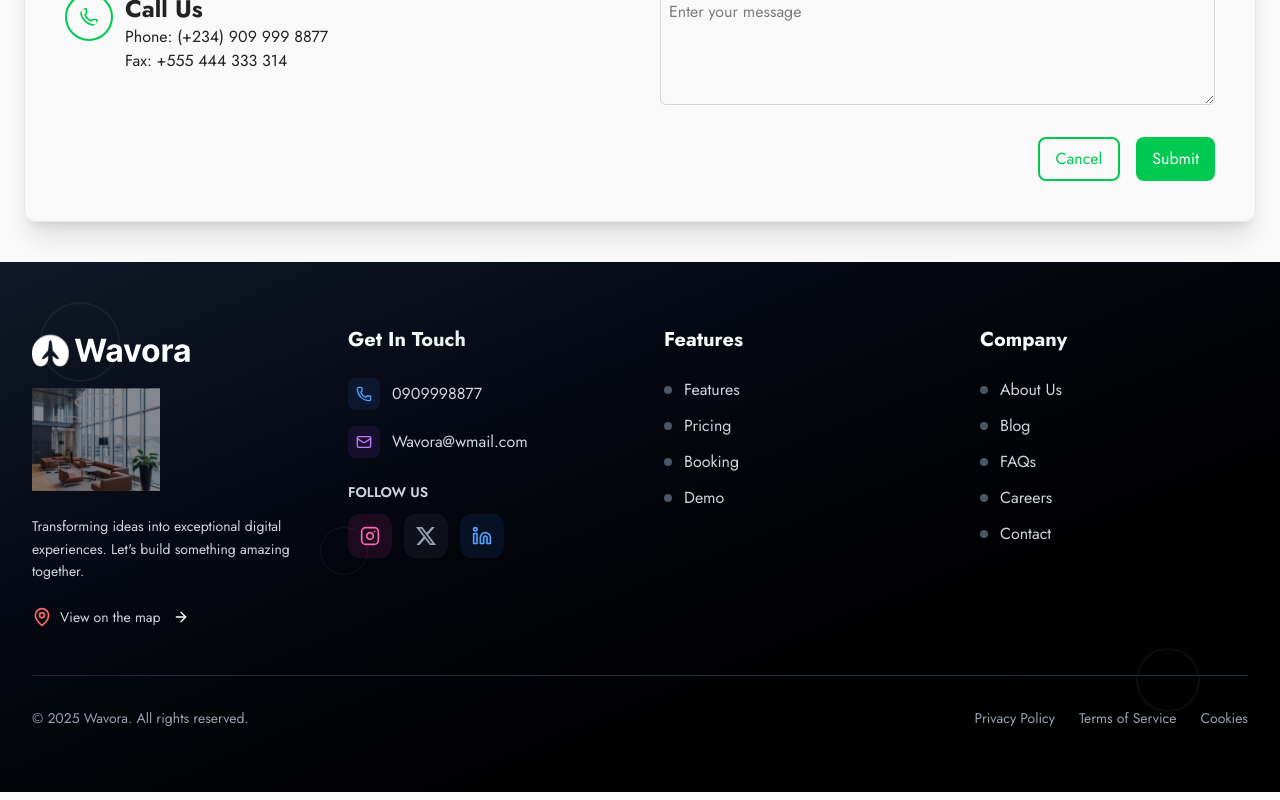
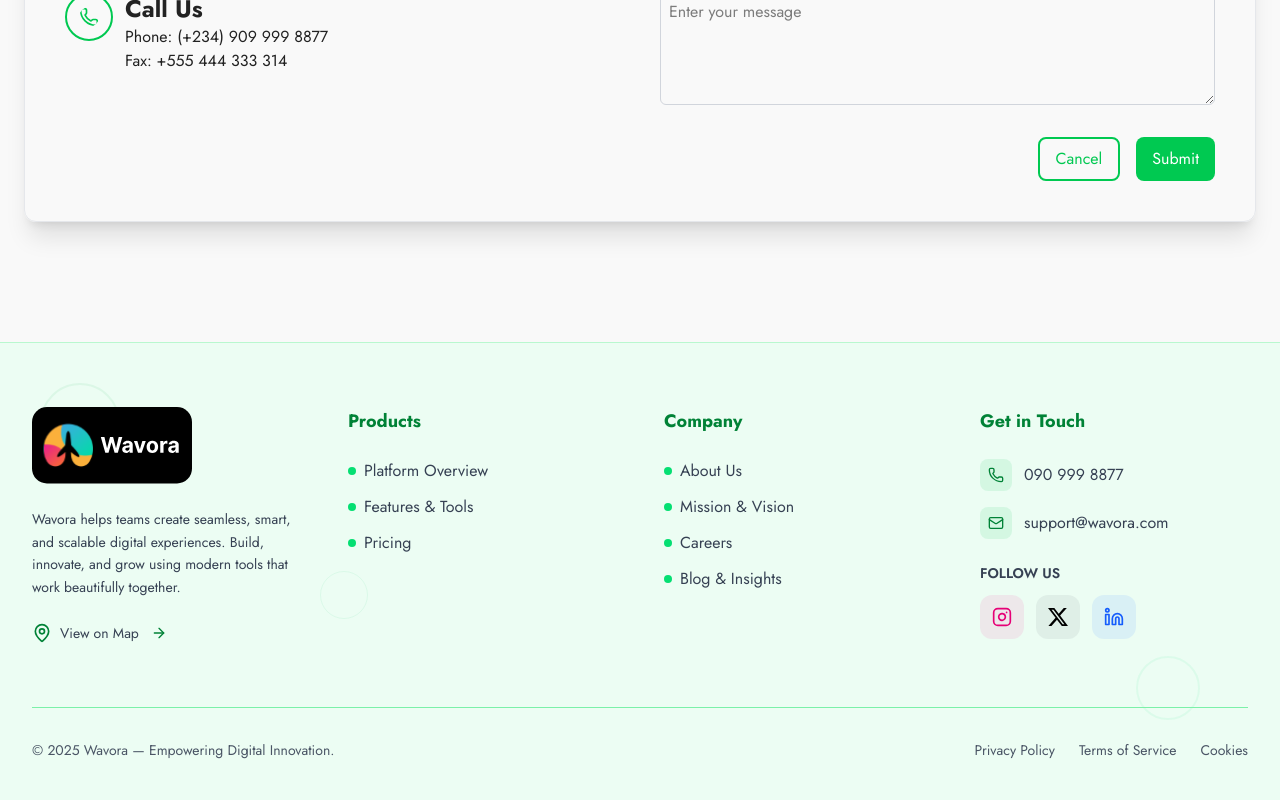
Before and after one commit to mateenOlalekan/waluremain, a React (Vite) app: page /contact in a window 1280 px wide. Shown: the part 881-1681 px from the top of the page. Built offline with nearby package versions, Linux system fonts and the light colour scheme.

Commit message:
feaure component update

```diff
--- a/src/components/Feature.jsx
+++ b/src/components/Feature.jsx
@@ -31,6 +31,8 @@ const features = [
     popular: false
   },
 ];
+
+
 
 export default function Features() {
   return (
@@ -71,7 +73,7 @@ export default function Features() {
               <h3 className="text-2xl font-bold text-gray-900">What We Offer</h3>
               <p className="text-gray-600 mt-2">Everything you need to do your best work</p>
             </div>
-            <div className="grid grid-cols-2 gap-4">
+            <div className="grid grid-cols-1 md:grid-cols-2 gap-4">
               {[
                 { text: "Gigabit Fiber Internet & Backup Power", icon: "⚡" },
                 { text: "24/7 Secure Access & CCTV Monitoring", icon: "🔒" },
--- a/src/components/Footer.jsx
+++ b/src/components/Footer.jsx
@@ -1,133 +1,164 @@
-import { Instagram, Linkedin, MapPin, Phone, Mail, ArrowRight } from "lucide-react";
+import {
+  Instagram,
+  Linkedin,
+  MapPin,
+  Phone,
+  Mail,
+  ArrowRight,
+} from "lucide-react";
 import { BsTwitterX } from "react-icons/bs";
-import logo from "../assets/DefaultLogo.svg";
-import shadow from "../assets/imgsrc.svg";
+import logo from "../assets/logo.svg";
 
-export default function Footer() {
+function Footer() {
   const currentYear = new Date().getFullYear();
 
   return (
-    <footer className="bg-gradient-to-br from-gray-900 to-black text-white relative overflow-hidden">
-      {/* Background decorative elements */}
-      <div className="absolute inset-0 opacity-5">
-        <div className="absolute top-10 left-10 w-20 h-20 border-2 border-white rounded-full"></div>
-        <div className="absolute bottom-20 right-20 w-16 h-16 border-2 border-white rounded-full"></div>
-        <div className="absolute top-1/2 left-1/4 w-12 h-12 border border-white rounded-full"></div>
+    <footer className="bg-[#ECFDF3] text-gray-800 border-t border-green-200 pt-16 pb-10 mt-20 relative">
+      {/* Decorative light shapes */}
+      <div className="absolute inset-0 pointer-events-none opacity-[0.07]">
+        <div className="absolute top-10 left-10 w-20 h-20 border-2 border-green-600 rounded-full"></div>
+        <div className="absolute bottom-20 right-20 w-16 h-16 border-2 border-green-400 rounded-full"></div>
+        <div className="absolute top-1/2 left-1/4 w-12 h-12 border border-green-500 rounded-full"></div>
       </div>
 
-      <div className="relative max-w-7xl mx-auto px-4 sm:px-6 lg:px-8 py-16">
-        {/* Main footer content */}
-        <div className="grid grid-cols-1 md:grid-cols-2 lg:grid-cols-4 gap-8 lg:gap-12 mb-12">
+      <div className="relative max-w-7xl mx-auto px-6 lg:px-8">
+        <div className="grid grid-cols-2 sm:grid-cols-2 lg:grid-cols-4 gap-12 mb-16">
 
-          {/* Brand Section - Enhanced */}
-          <div className="lg:col-span-1 space-y-6">
-            <div className="flex flex-col space-y-3">
-              <img src={logo} alt="Wavora Logo" className="w-40 filter brightness-0 invert" />
-              <img src={shadow} alt="Shadow Logo" className="w-32 opacity-50" />
-            </div>
-            <p className="text-gray-300 text-sm leading-relaxed max-w-xs">
-              Transforming ideas into exceptional digital experiences. Let's build something amazing together.
+          {/* Brand Section */}
+          <div className="space-y-6 col-span-2 md:col-span-1">
+            <img src={logo} alt="Logo" className="w-40" />
+
+            <p className="text-gray-700 text-sm leading-relaxed max-w-xs">
+              Wavora helps teams create seamless, smart, and scalable digital
+              experiences. Build, innovate, and grow using modern tools that
+              work beautifully together.
             </p>
+
             <div className="flex items-center gap-2 group cursor-pointer">
-              <MapPin className="text-red-400 w-5 h-5 transition-transform group-hover:scale-110" />
-              <span className="text-gray-300 text-sm group-hover:text-white transition-colors">
-                View on the map
+              <MapPin className="text-green-700 w-5 h-5 transition-transform group-hover:scale-110" />
+              <span className="text-gray-700 text-sm group-hover:text-green-700 transition-colors">
+                View on Map
               </span>
-              <ArrowRight className="w-4 h-4 ml-1 transform group-hover:translate-x-1 transition-transform" />
+              <ArrowRight className="w-4 h-4 ml-1 group-hover:translate-x-1 transition-transform text-green-700" />
             </div>
           </div>
 
-          {/* Contact - Enhanced with better styling */}
+          {/* Products */}
           <div className="space-y-6">
-            <h2 className="font-bold text-xl bg-gradient-to-r from-white to-gray-300 bg-clip-text text-transparent">
-              Get In Touch
-            </h2>
+            <h2 className="font-bold text-lg text-green-700">Products</h2>
+            <div className="space-y-3">
+              {[
+                "Platform Overview",
+                "Features & Tools",
+                "Pricing",
+              ].map((item, index) => (
+                <p
+                  key={index}
+                  className="cursor-pointer text-gray-700 hover:text-green-700 transition flex items-center gap-2 group"
+                >
+                  <span className="w-2 h-2 bg-green-400 rounded-full group-hover:bg-green-600 transition"></span>
+                  {item}
+                </p>
+              ))}
+            </div>
+          </div>
+
+          {/* Company */}
+          <div className="space-y-6">
+            <h2 className="font-bold text-lg text-green-700">Company</h2>
+            <div className="space-y-3">
+              {[
+                "About Us",
+                "Mission & Vision",
+                "Careers",
+                "Blog & Insights",
+              ].map((item, index) => (
+                <p
+                  key={index}
+                  className="cursor-pointer text-gray-700 hover:text-green-700 transition flex items-center gap-2 group"
+                >
+                  <span className="w-2 h-2 bg-green-400 rounded-full group-hover:bg-green-600 transition"></span>
+                  {item}
+                </p>
+              ))}
+            </div>
+          </div>
+
+          {/* Get in Touch */}
+          <div className="space-y-6">
+            <h2 className="font-bold text-lg text-green-700">Get in Touch</h2>
+
             <div className="space-y-4">
               <div className="flex items-center gap-3 group">
-                <div className="p-2 bg-blue-500/10 rounded-lg group-hover:bg-blue-500/20 transition-colors">
-                  <Phone className="w-4 h-4 text-blue-400" />
+                <div className="p-2 bg-green-500/10 rounded-lg group-hover:bg-green-500/20 transition">
+                  <Phone className="w-4 h-4 text-green-700" />
                 </div>
-                <span className="text-gray-300 group-hover:text-white transition-colors">0909998877</span>
+                <span className="text-gray-700 group-hover:text-green-700 transition">
+                  090 999 8877
+                </span>
               </div>
+
               <div className="flex items-center gap-3 group">
-                <div className="p-2 bg-purple-500/10 rounded-lg group-hover:bg-purple-500/20 transition-colors">
-                  <Mail className="w-4 h-4 text-purple-400" />
+                <div className="p-2 bg-green-500/10 rounded-lg group-hover:bg-green-500/20 transition">
+                  <Mail className="w-4 h-4 text-green-700" />
                 </div>
-                <span className="text-gray-300 group-hover:text-white transition-colors">Wavora@wmail.com</span>
+                <span className="text-gray-700 group-hover:text-green-700 transition">
+                  support@wavora.com
+                </span>
               </div>
             </div>
 
-            {/* Social Media - Enhanced */}
+            {/* Socials */}
             <div className="space-y-3">
-              <h3 className="font-semibold text-gray-300 text-sm">FOLLOW US</h3>
+              <h3 className="font-semibold text-gray-700 text-sm">FOLLOW US</h3>
+
               <div className="flex space-x-3">
                 {[
-                  { Icon: Instagram, color: "bg-pink-500/10 hover:bg-pink-500/20", iconColor: "text-pink-400" },
-                  { Icon: BsTwitterX, color: "bg-gray-500/10 hover:bg-gray-500/20", iconColor: "text-gray-400" },
-                  { Icon: Linkedin, color: "bg-blue-500/10 hover:bg-blue-500/20", iconColor: "text-blue-400" }
-                ].map(({ Icon, color, iconColor }, index) => (
+                  {
+                    Icon: Instagram,
+                    bg: "bg-pink-500/10 hover:bg-pink-500/20",
+                    color: "text-pink-600",
+                  },
+                  {
+                    Icon: BsTwitterX,
+                    bg: "bg-gray-500/10 hover:bg-gray-500/20",
+                    color: "text-black",
+                  },
+                  {
+                    Icon: Linkedin,
+                    bg: "bg-blue-500/10 hover:bg-blue-500/20",
+                    color: "text-blue-600",
+                  },
+                ].map(({ Icon, bg, color }, i) => (
                   <div
-                    key={index}
-                    className={`p-3 rounded-xl ${color} transition-all duration-300 cursor-pointer transform hover:scale-105 hover:-translate-y-1`}
+                    key={i}
+                    className={`p-3 rounded-xl ${bg} transition transform hover:scale-105 cursor-pointer`}
                   >
-                    <Icon className={`w-5 h-5 ${iconColor}`} />
+                    <Icon className={`w-5 h-5 ${color}`} />
                   </div>
                 ))}
               </div>
             </div>
           </div>
-
-          {/* Features - Enhanced */}
-          <div className="space-y-6">
-            <h2 className="font-bold text-xl bg-gradient-to-r from-white to-gray-300 bg-clip-text text-transparent">
-              Features
-            </h2>
-            <div className="space-y-3">
-              {["Features", "Pricing", "Booking", "Demo"].map((item, index) => (
-                <div
-                  key={index}
-                  className="flex items-center group cursor-pointer"
-                >
-                  <div className="w-2 h-2 bg-gray-600 rounded-full mr-3 group-hover:bg-white transition-all duration-300"></div>
-                  <span className="text-gray-300 group-hover:text-white transition-colors duration-300 transform group-hover:translate-x-2">
-                    {item}
-                  </span>
-                </div>
-              ))}
-            </div>
-          </div>
-
-          {/* Company - Enhanced */}
-          <div className="space-y-6">
-            <h2 className="font-bold text-xl bg-gradient-to-r from-white to-gray-300 bg-clip-text text-transparent">
-              Company
-            </h2>
-            <div className="space-y-3">
-              {["About Us", "Blog", "FAQs", "Careers", "Contact"].map((item, index) => (
-                <div
-                  key={index}
-                  className="flex items-center group cursor-pointer"
-                >
-                  <div className="w-2 h-2 bg-gray-600 rounded-full mr-3 group-hover:bg-white transition-all duration-300"></div>
-                  <span className="text-gray-300 group-hover:text-white transition-colors duration-300 transform group-hover:translate-x-2">
-                    {item}
-                  </span>
-                </div>
-              ))}
-            </div>
-          </div>
         </div>
 
         {/* Bottom Bar */}
-        <div className="border-t border-gray-800 pt-8">
-          <div className="flex flex-col md:flex-row justify-between items-center space-y-4 md:space-y-0">
-            <p className="text-gray-400 text-sm">
-              © {currentYear} Wavora. All rights reserved.
+        <div className="border-t border-green-300 pt-8 mt-6">
+          <div className="flex flex-col md:flex-row justify-between items-center gap-4 text-sm">
+            <p className="text-gray-600">
+              © {currentYear} Wavora — Empowering Digital Innovation.
             </p>
-            <div className="flex space-x-6 text-sm">
-              <span className="text-gray-400 hover:text-white transition-colors cursor-pointer">Privacy Policy</span>
-              <span className="text-gray-400 hover:text-white transition-colors cursor-pointer">Terms of Service</span>
-              <span className="text-gray-400 hover:text-white transition-colors cursor-pointer">Cookies</span>
+
+            <div className="flex space-x-6 text-gray-600">
+              <span className="cursor-pointer hover:text-green-700 transition">
+                Privacy Policy
+              </span>
+              <span className="cursor-pointer hover:text-green-700 transition">
+                Terms of Service
+              </span>
+              <span className="cursor-pointer hover:text-green-700 transition">
+                Cookies
+              </span>
             </div>
           </div>
         </div>
@@ -135,3 +166,5 @@ export default function Footer() {
     </footer>
   );
 }
+
+export default Footer
--- a/src/components/Navbar.jsx
+++ b/src/components/Navbar.jsx
@@ -1,5 +1,5 @@
 "use client";
-import { useState } from "react";
+import { useEffect, useState } from "react";
 import { Menu, X } from "lucide-react";
 import logo from "../assets/logo.svg";
 import { Link, useNavigate, useLocation } from "react-router-dom";
@@ -7,6 +7,7 @@ import { scroller } from "react-scroll";
 
 export default function Navbar() {
   const [isOpen, setIsOpen] = useState(false);
+  const [scroll, setScroll] = useState(false);
   const navigate = useNavigate();
   const location = useLocation();
 
@@ -19,10 +20,9 @@ export default function Navbar() {
     { name: "Contact", type: "route", to: "/contact" },
   ];
 
-  // Handle scroll link even if not on homepage
   const handleScroll = (id) => {
     if (location.pathname !== "/") {
-      navigate("/"); // go home first
+      navigate("/");
       setTimeout(() => {
         scroller.scrollTo(id, {
           smooth: true,
@@ -40,9 +40,23 @@ export default function Navbar() {
     setIsOpen(false);
   };
 
+  useEffect(() => {
+    const handleScrollEvent = () => {
+      setScroll(window.scrollY > 10);
+    };
+
+    window.addEventListener("scroll", handleScrollEvent);
+
+    return () => window.removeEventListener("scroll", handleScrollEvent);
+  }, []);
+
   return (
-    <nav className="w-full py-4 flex justify-center items-center bg-white fixed top-0 left-0 z-50 md:px-3 px-4">
-      <div className="flex justify-between items-center w-full max-w-7xl ">
+    <nav
+      className={`${
+        scroll ? "shadow-lg bg-slate-100" : "bg-white"
+      } w-full py-4 flex justify-center items-center fixed top-0 left-0 z-50 md:px-3 px-4 transition-all duration-300`}
+    >
+      <div className="flex justify-between items-center w-full max-w-7xl">
         {/* Logo */}
         <img src={logo} alt="App Logo" className="h-10 w-auto" />
 
@@ -106,7 +120,6 @@ export default function Navbar() {
           isOpen ? "translate-x-0 opacity-100" : "translate-x-full opacity-0"
         }`}
       >
-        {/* Header */}
         <div className="flex justify-between items-center px-6 py-4 border-b border-gray-200">
           <img src={logo} alt="App Logo" className="h-8 w-auto" />
           <button
--- a/src/components/Pricing.jsx
+++ b/src/components/Pricing.jsx
@@ -132,30 +132,10 @@ export default function Pricing() {
       <div className="mx-auto max-w-7xl flex flex-col gap-16">
 
 
-        {/* Additional Features */}
-        <div className="bg-white rounded-2xl shadow-lg p-8">
-          <div className="text-center mb-12">
-            <h3 className="text-2xl sm:text-3xl font-bold text-gray-900 mb-4">
-              All Plans Include
-            </h3>
-            <p className="text-gray-600 text-lg max-w-2xl mx-auto">
-              Every membership comes with our core amenities designed to support your productivity and comfort.
-            </p>
-          </div>
-          <div className="grid grid-cols-2 md:grid-cols-4 gap-6">
-            {additionalFeatures.map((item, index) => (
-              <div key={index} className="flex flex-col items-center text-center gap-3 p-4 rounded-lg hover:bg-gray-50 transition">
-                <div className="w-12 h-12 bg-green-100 rounded-full flex items-center justify-center">
-                  <item.icon className="w-6 h-6 text-green-600" />
-                </div>
-                <span className="font-semibold text-gray-900">{item.text}</span>
-              </div>
-            ))}
-          </div>
-        </div>
+
 
         {/* Amenities Section */}
-        <div className="bg-white rounded-2xl shadow-lg p-12 border border-gray-100">
+        <div className=" border border-gray-100">
           <div className="text-center mb-12">
             <div className="flex flex-col gap-4">
               <span className="text-sm font-semibold text-green-600 uppercase tracking-wide">
```
